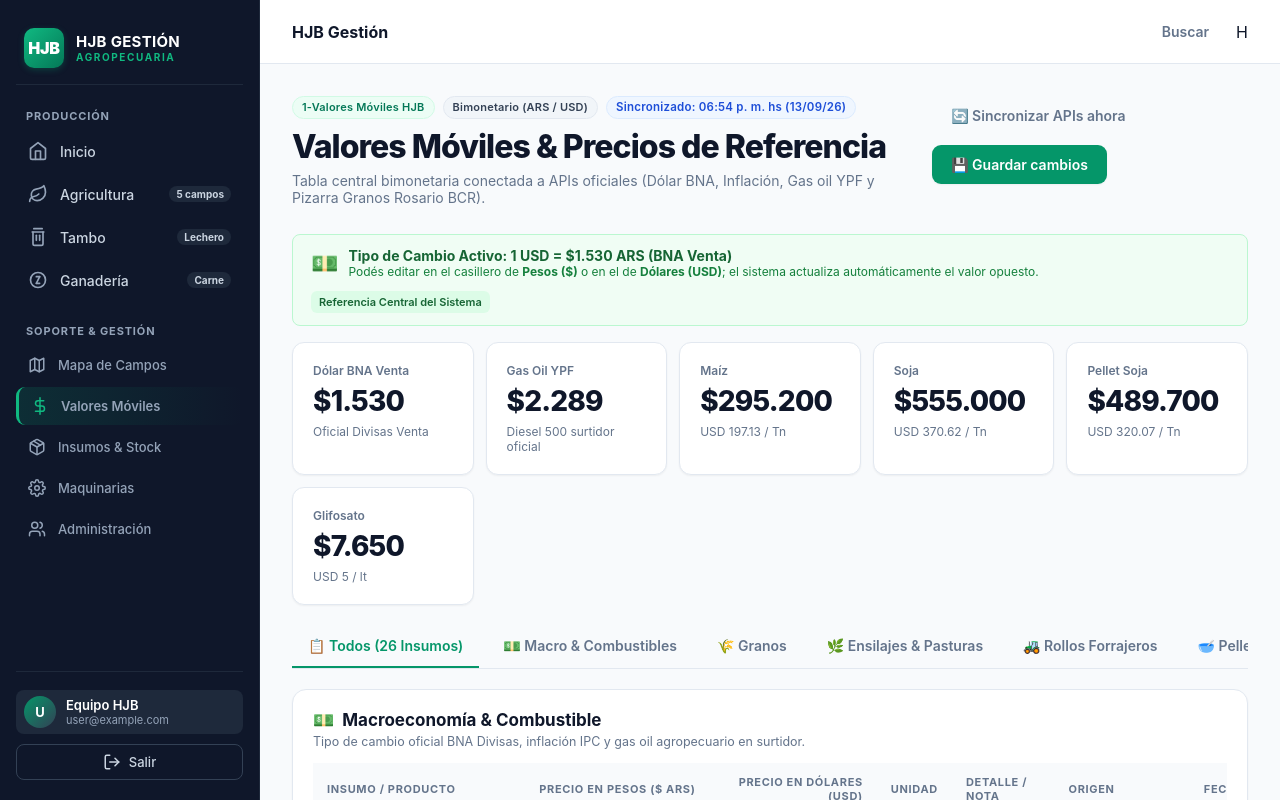
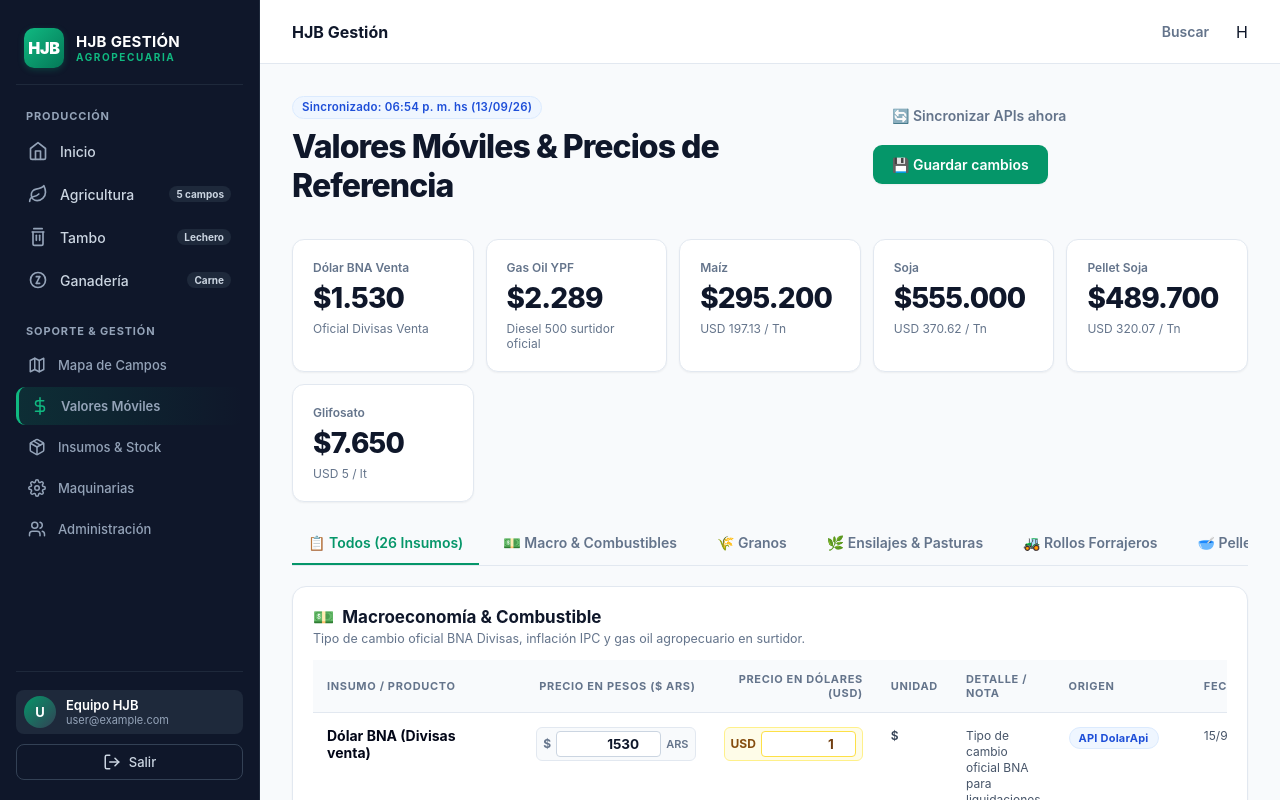
Before and after one commit to claudiobosio1970-stack/hjb-gestion, a Next.js app: page /mercados in a window 1280 px wide. Shown: the top 800 px of the page. Built offline with nearby package versions, Linux system fonts and the light colour scheme; no server answers; sample sign-in values are in the browser's storage.

Commit message:
style(mercados): simplificar cabecera removiendo etiquetas, subtitulo y banner de tipo de cambio

```diff
--- a/src/app/mercados/page.tsx
+++ b/src/app/mercados/page.tsx
@@ -7,7 +7,6 @@ import {
   CategoriaValor,
   ValorMovil,
   checkDailyAutoSync,
-  getDolarBnaVenta,
   getLastSyncTime,
   getValoresMoviles,
   saveValoresMoviles,
@@ -78,8 +77,6 @@ export default function MercadosPage() {
     });
   }, []);
 
-  const tcActivo = getDolarBnaVenta();
-
   async function handleSyncApis() {
     setSyncing(true);
     setFeedback(null);
@@ -147,19 +144,14 @@ export default function MercadosPage() {
     <AppShell active="Valores Móviles">
       <div className="pageHeader">
         <div>
-          <div className="badgeRow" style={{ marginBottom: "6px" }}>
-            <span className="pill badgeGreen">1-Valores Móviles HJB</span>
-            <span className="pill badgeSlate">Bimonetario (ARS / USD)</span>
-            {lastSync && (
+          {lastSync && (
+            <div className="badgeRow" style={{ marginBottom: "6px" }}>
               <span className="pill badgeBlue" style={{ fontSize: "11.5px" }}>
                 Sincronizado: {lastSync}
               </span>
-            )}
-          </div>
+            </div>
+          )}
           <h1>Valores Móviles & Precios de Referencia</h1>
-          <p className="muted">
-            Tabla central bimonetaria conectada a APIs oficiales (Dólar BNA, Inflación, Gas oil YPF y Pizarra Granos Rosario BCR).
-          </p>
         </div>
 
         <div style={{ display: "flex", gap: "10px", flexWrap: "wrap", alignItems: "center" }}>
@@ -182,40 +174,6 @@ export default function MercadosPage() {
           >
             💾 Guardar cambios
           </button>
-        </div>
-      </div>
-
-      {/* Banner de Tipo de Cambio Activo y Paridad */}
-      <div
-        style={{
-          background: "#f0fdf4",
-          border: "1px solid #bbf7d0",
-          borderRadius: "8px",
-          padding: "12px 18px",
-          marginBottom: "16px",
-          display: "flex",
-          justifyContent: "space-between",
-          alignItems: "center",
-          flexWrap: "wrap",
-          gap: "12px",
-        }}
-      >
-        <div style={{ display: "flex", alignItems: "center", gap: "10px" }}>
-          <span style={{ fontSize: "22px" }}>💵</span>
-          <div>
-            <div style={{ fontSize: "14px", fontWeight: 700, color: "#166534" }}>
-              Tipo de Cambio Activo: 1 USD = ${tcActivo.toLocaleString("es-AR")} ARS (BNA Venta)
-            </div>
-            <div style={{ fontSize: "12px", color: "#15803d" }}>
-              Podés editar en el casillero de <strong>Pesos ($)</strong> o en el de <strong>Dólares (USD)</strong>; el sistema actualiza automáticamente el valor opuesto.
-            </div>
-          </div>
-        </div>
-
-        <div style={{ display: "flex", alignItems: "center", gap: "8px" }}>
-          <span style={{ fontSize: "11px", fontWeight: 600, color: "#166534", background: "#dcfce7", padding: "4px 8px", borderRadius: "6px" }}>
-            Referencia Central del Sistema
-          </span>
         </div>
       </div>
 
```
